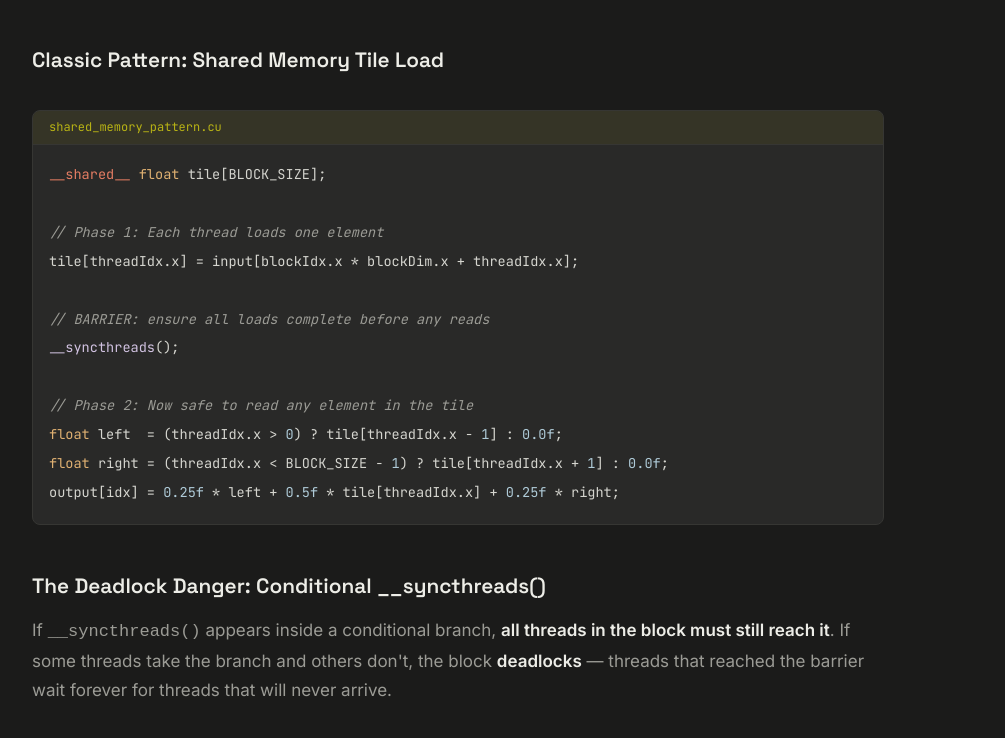
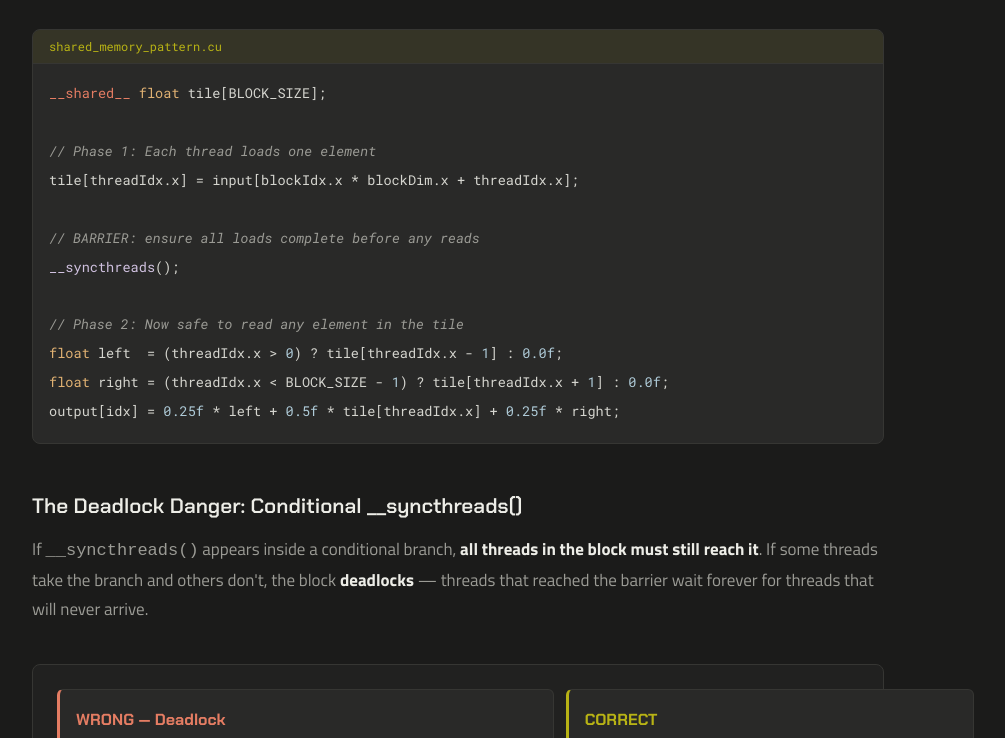
Before and after one commit to BrendanJamesLynskey/CUDA_06_Synchronisation, a plain HTML site: page index.html in a window 1280 px wide. Shown: the part 3858-4596 px from the top of the page, without its empty margins (182-1187 px from the left). Drawn offline with Linux system fonts and the light colour scheme.

Commit message:
Set the "Graphite & Chartreuse" typefaces
Replace the shared Playfair Display / Space Grotesk / DM Sans / Inter /
JetBrains Mono stack with this group's trio: Chakra Petch for headings, Titillium Web for body, Roboto Mono for code.
Font names change only in font declarations, SVG and canvas text, so
slide copy is untouched.

Co-Authored-By: Claude Opus 5.5 <noreply@anthropic.com>

```diff
--- a/index.html
+++ b/index.html
@@ -6,7 +6,7 @@
     <title>Synchronisation &amp; Atomics</title>
     <link rel="preconnect" href="https://fonts.googleapis.com">
     <link rel="preconnect" href="https://fonts.gstatic.com" crossorigin>
-    <link href="https://fonts.googleapis.com/css2?family=JetBrains+Mono:wght@400;500;700&family=Space+Grotesk:wght@400;500;600;700&family=Inter:wght@400;500;600&display=swap" rel="stylesheet">
+    <link href="https://fonts.googleapis.com/css2?family=Chakra+Petch:ital,wght@0,400;0,500;0,600;0,700;1,400;1,700&family=Titillium+Web:ital,wght@0,300;0,400;0,600;0,700;1,400;1,700&family=Roboto+Mono:ital,wght@0,400;0,500;0,600;0,700;1,400;1,700&display=swap" rel="stylesheet">
     <style>
         :root {
             --bg-primary: #1b1b1a;
@@ -18,9 +18,9 @@
             --accent-dim: #b8b31544;
             --accent-glow: #b8b31533;
             --border: #363633;
-            --font-display: 'Space Grotesk', sans-serif;
-            --font-mono: 'JetBrains Mono', 'Fira Code', monospace;
-            --font-body: 'Inter', sans-serif;
+            --font-display: 'Chakra Petch', sans-serif;
+            --font-mono: 'Roboto Mono', 'Roboto Mono', monospace;
+            --font-body: 'Titillium Web', sans-serif;
             --max-width: 900px;
         }
 
```
